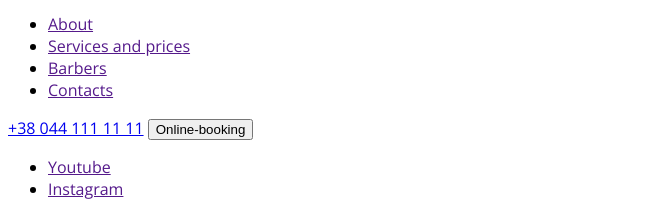
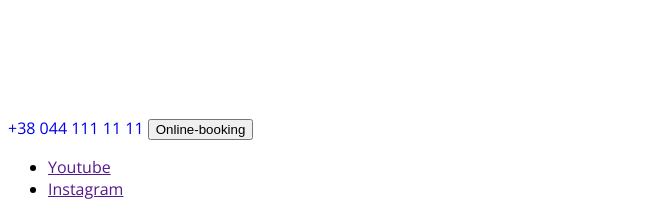
Before and after one commit to TymQa/BarberShop, a plain HTML site: page index.html in a window 1280 px wide. Shown: the part 72-285 px from the top of the page, without its empty margins (0-671 px from the left). Drawn offline with nearby package versions, Linux system fonts and the light colour scheme.

Commit message:
Com
В хеддер добавил каждому тегу класс, а в css убрал маркеры с помощью класса "List", "Link"
Добавил стили для шрифта "header-link"

```diff
--- a/css/style.css
+++ b/css/style.css
@@ -1,3 +1,43 @@
 body {
     font-family: 'Open Sans', sans-serif;
 }
+
+.list {
+    list-style: none;
+}
+
+.link {
+    text-decoration: none;
+}
+
+/* Header */
+
+.header {
+}
+
+.header-navigation {
+}
+
+.header-logo {
+}
+
+.header-list {
+}
+
+.header-item {
+}
+
+.header-link {
+    font-weight: 600;
+    font-size: 12px;
+    line-height: 1.33%;
+    letter-spacing: 0.1em;
+    color: #FFFFFF;
+}
+
+.header-phone {
+}
+
+.header-btn {
+}
+/* Header */
--- a/index.html
+++ b/index.html
@@ -13,19 +13,19 @@
 <body>
     <!-- Header -->
     <header class="header">
-        <nav>
-        <a href="">
+        <nav class="header-navigation">
+        <a href="" class="header-logo">
             <img src="./images/logo-gsm.svg" alt="site logo">
         </a>
-        <ul>
-            <li><a href="">About</a></li>
-            <li><a href="">Services and prices</a></li>
-            <li><a href="">Barbers</a></li>
-            <li><a href="">Contacts</a></li>
+        <ul class="header-list list">
+            <li class="header-item"><a class="header-link link" href="">About</a></li>
+            <li class="header-item"><a class="header-link link" href="">Services and prices</a></li>
+            <li class="header-item"><a class="header-link link" href="">Barbers</a></li>
+            <li class="header-item"><a class="header-link link" href="">Contacts</a></li>
         </ul>
         </nav>
-        <a href="tel:+380441111111">+38 044 111 11 11</a>
-        <button type="button">Online-booking</button>
+        <a href="tel:+380441111111" class="header-phone link">+38 044 111 11 11</a>
+        <button type="submit" class="header-btn ">Online-booking</button>
     </header>
     <!-- Header -->
 
```
